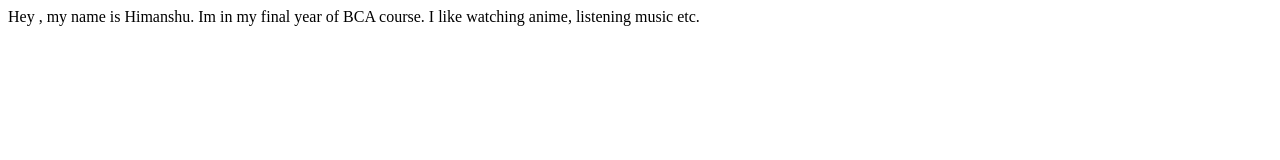
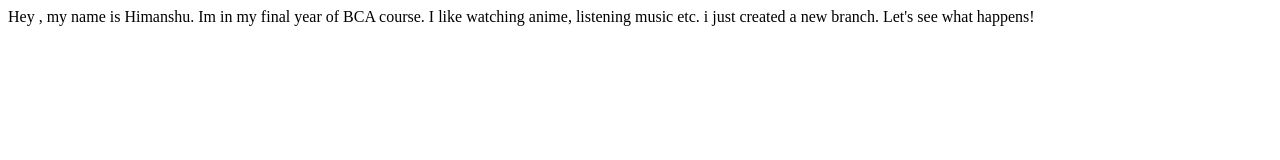
Before and after one commit to Himanshu-Dhawale/somethin-at-somewhere, a plain HTML site: page index.html in a window 1280 px wide. Drawn offline with Linux system fonts and the light colour scheme.

Commit message:
update details of project

```diff
--- a/index.html
+++ b/index.html
@@ -8,5 +8,7 @@
 <body>
     Hey , my name is Himanshu. Im in my final year of BCA course.
     I like watching anime, listening music etc.
+
+    i just created a new branch. Let's see what happens!
 </body>
 </html>
```
